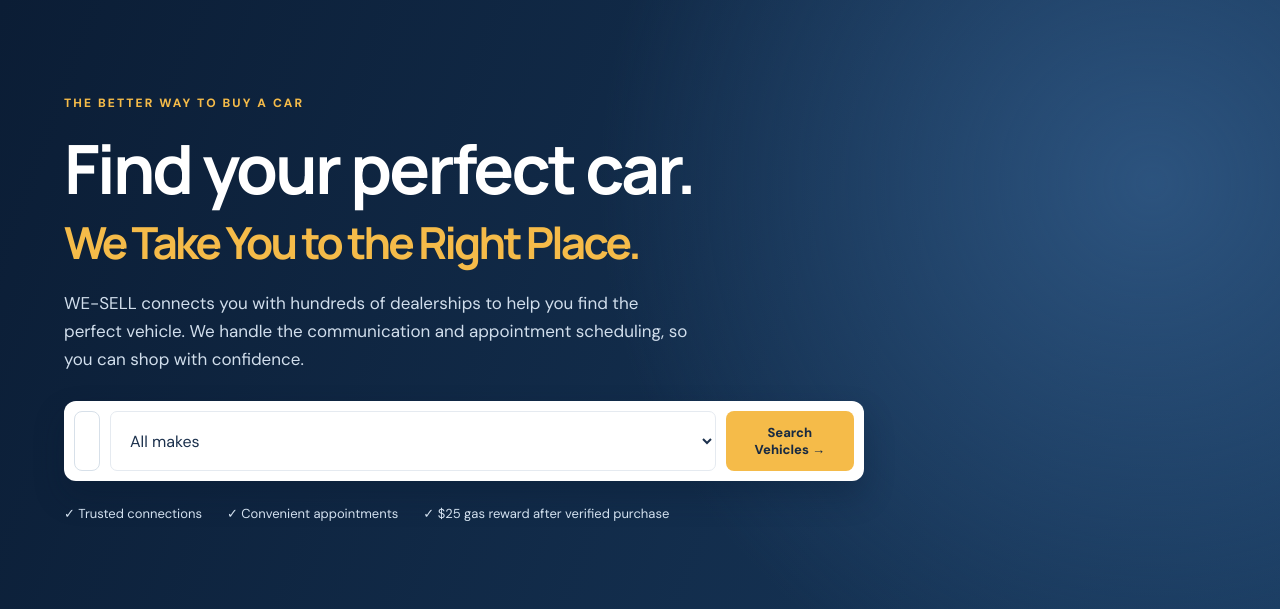
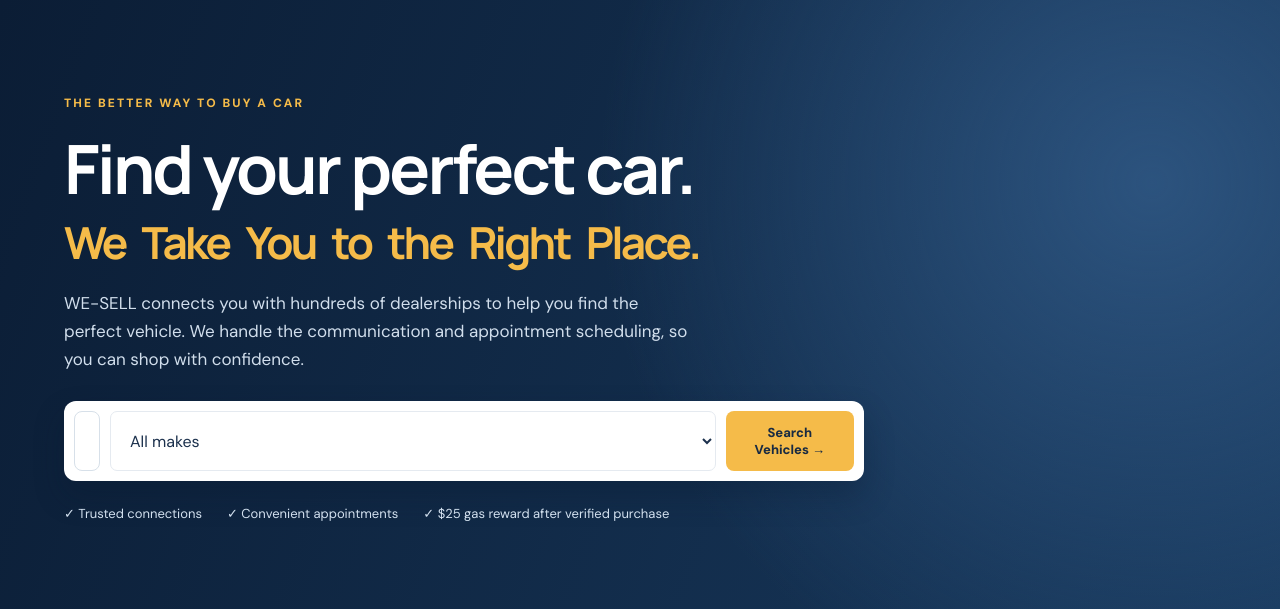
Before and after one commit to zamirvira-collab/wesell, a Flask app: page / in a window 1280 px wide. Shown: the part 78-687 px from the top of the page. Run offline with Flask 3, Linux system fonts and the light colour scheme; data comes from the database, SQL or seed files in the repository.

Commit message:
Update home.html

```diff
--- a/templates/home.html
+++ b/templates/home.html
@@ -3,7 +3,9 @@
 
 
 
-<em style="display:block; font-size:0.65em; line-height:1.2; margin-top:8px; font-style:normal; width:fit-content; max-width:100%; transform-origin:left center;">We Take You to the Right Place.</em>
+
+<em style="display:block; width:100%; max-width:635px; font-size:0.65em; line-height:1.2; margin-top:8px; font-style:normal; text-align:justify; text-align-last:justify;">We Take You to the Right Place.</em>
+
 
 
 
```
